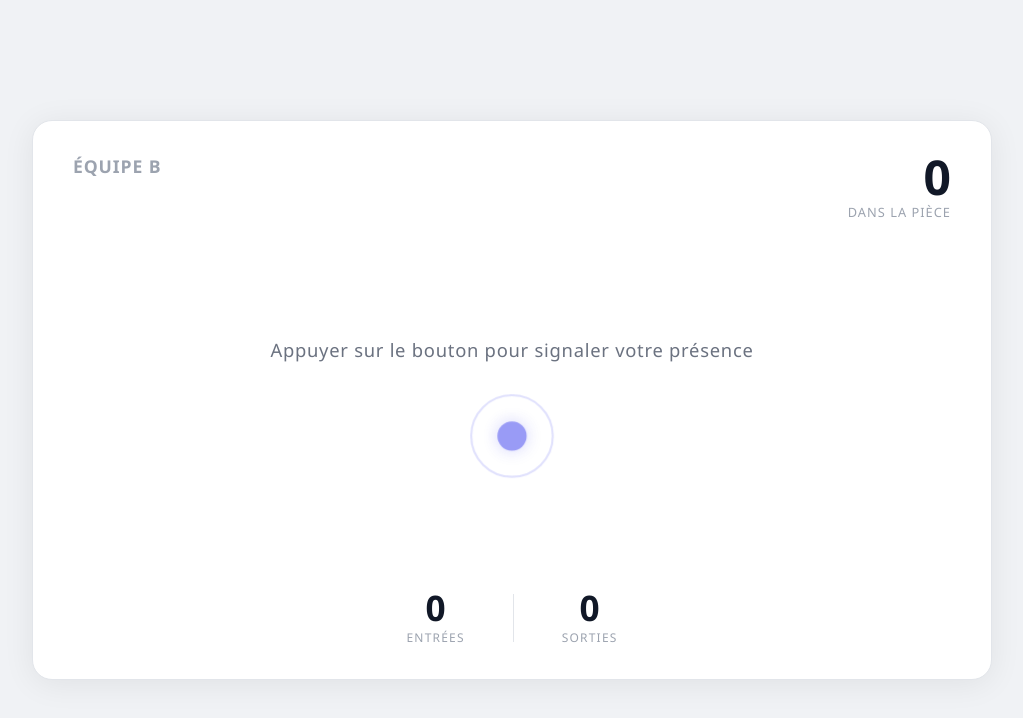
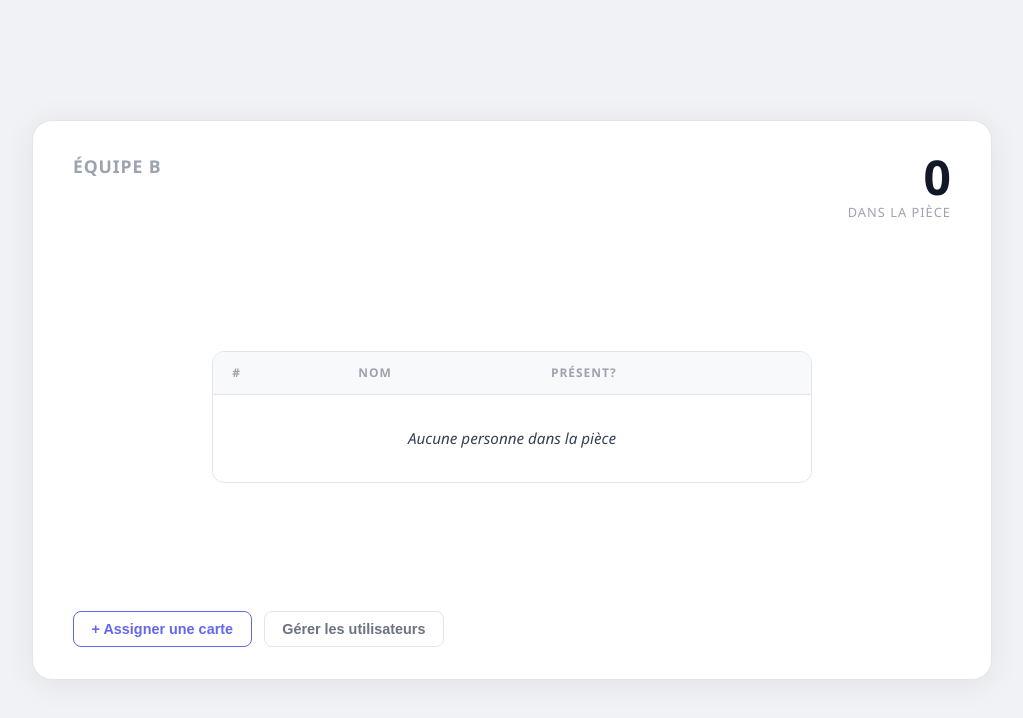
Before and after one commit to Cyrilsch3/Projet_Transversal_equipe_B, a React (Vite) app in the folder client/: page / in a window 1280 px wide. Shown: the top 718 px of the page, without its empty margins (128-1151 px from the left). Built offline with nearby package versions, Linux system fonts and the light colour scheme.

Commit message:
2emme version du site(#3)

```diff
--- a/client/src/pages/Home.css
+++ b/client/src/pages/Home.css
@@ -102,37 +102,266 @@
   50%       { box-shadow: 0 0 28px rgba(99, 102, 241, 0.7); }
 }
 
+/* ── Table ── */
+.presence-table-wrapper {
+  width: 100%;
+  max-width: 600px;
+  border: 1px solid #e2e5ea;
+  border-radius: 12px;
+  overflow: hidden;
+}
+
+.presence-table {
+  width: 100%;
+  border-collapse: collapse;
+  font-size: 0.95rem;
+}
+
+.presence-table thead {
+  background-color: #f8f9fb;
+}
+
+.presence-table th {
+  padding: 0.75rem 1.2rem;
+  text-align: left;
+  font-size: 0.75rem;
+  font-weight: 600;
+  color: #9ca3af;
+  letter-spacing: 0.08em;
+  text-transform: uppercase;
+  border-bottom: 1px solid #e2e5ea;
+}
+
+.presence-table td {
+  padding: 0.85rem 1.2rem;
+  color: #374151;
+  border-bottom: 1px solid #f3f4f6;
+}
+
+.presence-table tbody tr:last-child td {
+  border-bottom: none;
+}
+
+.presence-table tbody tr:hover {
+  background-color: #fafafa;
+}
+
+.table-empty {
+  text-align: center;
+  color: #9ca3af;
+  font-style: italic;
+  padding: 2rem !important;
+}
+
 /* ── Footer ── */
 .dashboard-footer {
   display: flex;
-  justify-content: center;
+  justify-content: space-between;
   align-items: center;
-  gap: 3rem;
 }
 
-.stat-card {
+.footer-left {
+  display: flex;
+  gap: 0.75rem;
+}
+
+
+.assign-btn {
+  background: none;
+  border: 1.5px solid #6366f1;
+  color: #6366f1;
+  font-size: 0.9rem;
+  font-weight: 600;
+  padding: 0.55rem 1.1rem;
+  border-radius: 8px;
+  transition: background 0.2s, color 0.2s;
+}
+
+.assign-btn:hover {
+  background-color: #6366f1;
+  color: #fff;
+}
+
+.users-btn {
+  background: none;
+  border: 1.5px solid #e2e5ea;
+  color: #6b7280;
+  font-size: 0.9rem;
+  font-weight: 600;
+  padding: 0.55rem 1.1rem;
+  border-radius: 8px;
+  transition: border-color 0.2s, color 0.2s;
+}
+
+.users-btn:hover {
+  border-color: #9ca3af;
+  color: #374151;
+}
+
+/* ── Modal ── */
+.modal-overlay {
+  position: fixed;
+  inset: 0;
+  background: rgba(0, 0, 0, 0.35);
+  display: flex;
+  align-items: center;
+  justify-content: center;
+  z-index: 100;
+}
+
+.modal {
+  background: #fff;
+  border-radius: 16px;
+  padding: 2rem;
+  width: 100%;
+  max-width: 400px;
+  box-shadow: 0 8px 40px rgba(0, 0, 0, 0.15);
+}
+
+.modal-title {
+  font-size: 1.2rem;
+  font-weight: 700;
+  color: #111827;
+  margin-bottom: 0.4rem;
+}
+
+.modal-sub {
+  font-size: 0.875rem;
+  color: #9ca3af;
+  margin-bottom: 1.5rem;
+}
+
+.modal-form {
   display: flex;
   flex-direction: column;
-  align-items: center;
-  gap: 4px;
+  gap: 1rem;
 }
 
-.stat-value {
-  font-size: 2.2rem;
-  font-weight: 700;
+.modal-input {
+  width: 100%;
+  padding: 0.75rem 1rem;
+  border: 1.5px solid #e2e5ea;
+  border-radius: 8px;
+  font-size: 0.95rem;
   color: #111827;
-  line-height: 1;
+  outline: none;
+  transition: border-color 0.2s;
 }
 
-.stat-label {
-  font-size: 0.75rem;
-  color: #9ca3af;
-  letter-spacing: 0.1em;
-  text-transform: uppercase;
+.modal-input:focus {
+  border-color: #6366f1;
 }
 
-.stat-divider {
-  width: 1px;
-  height: 48px;
-  background-color: #e2e5ea;
+.modal-error {
+  font-size: 0.85rem;
+  color: #ef4444;
 }
+
+.modal-actions {
+  display: flex;
+  justify-content: flex-end;
+  gap: 0.75rem;
+}
+
+.btn-cancel {
+  background: none;
+  border: 1.5px solid #e2e5ea;
+  color: #6b7280;
+  padding: 0.55rem 1.1rem;
+  border-radius: 8px;
+  font-size: 0.9rem;
+  transition: border-color 0.2s;
+}
+
+.btn-cancel:hover {
+  border-color: #9ca3af;
+}
+
+.btn-add {
+  background-color: #6366f1;
+  border: none;
+  color: #fff;
+  padding: 0.55rem 1.3rem;
+  border-radius: 8px;
+  font-size: 0.9rem;
+  font-weight: 600;
+  transition: background 0.2s;
+}
+
+.btn-add:hover:not(:disabled) {
+  background-color: #4f46e5;
+}
+
+.btn-add:disabled {
+  opacity: 0.6;
+  cursor: not-allowed;
+}
+
+/* ── Modal large (users) ── */
+.modal-large {
+  max-width: 600px;
+}
+
+.modal-header-row {
+  display: flex;
+  justify-content: space-between;
+  align-items: flex-start;
+  margin-bottom: 1.25rem;
+}
+
+.btn-close {
+  background: none;
+  border: none;
+  font-size: 1rem;
+  color: #9ca3af;
+  padding: 0.25rem;
+  line-height: 1;
+  transition: color 0.2s;
+}
+
+.btn-close:hover {
+  color: #374151;
+}
+
+.modal-loading {
+  text-align: center;
+  color: #9ca3af;
+  padding: 2rem 0;
+  font-style: italic;
+}
+
+.users-table-wrapper {
+  border: 1px solid #e2e5ea;
+  border-radius: 10px;
+  overflow: hidden;
+  max-height: 360px;
+  overflow-y: auto;
+}
+
+.card-id {
+  font-family: monospace;
+  font-size: 0.85rem;
+  color: #6b7280;
+}
+
+.btn-delete {
+  background: none;
+  border: 1.5px solid #fca5a5;
+  color: #ef4444;
+  font-size: 0.8rem;
+  font-weight: 600;
+  padding: 0.3rem 0.8rem;
+  border-radius: 6px;
+  transition: background 0.2s, color 0.2s;
+  white-space: nowrap;
+}
+
+.btn-delete:hover:not(:disabled) {
+  background-color: #ef4444;
+  color: #fff;
+}
+
+.btn-delete:disabled {
+  opacity: 0.5;
+  cursor: not-allowed;
+}
--- a/client/src/pages/Home.jsx
+++ b/client/src/pages/Home.jsx
@@ -1,14 +1,62 @@
+import { useState } from 'react'
+import api from '../services/api'
 import './Home.css'
 
 const TEAM_NAME = "Équipe B"
 const PLACEHOLDER = {
-  personnes: 0,
-  entrees: 0,
-  sorties: 0,
+  presents: [],
 }
 
 function Home() {
-  const { personnes, entrees, sorties } = PLACEHOLDER
+  const { presents } = PLACEHOLDER
+
+  const [assignOpen, setAssignOpen]   = useState(false)
+  const [usersOpen, setUsersOpen]     = useState(false)
+  const [username, setUsername]       = useState('')
+  const [loading, setLoading]         = useState(false)
+  const [error, setError]             = useState(null)
+  const [users, setUsers]             = useState([])
+  const [usersLoading, setUsersLoading] = useState(false)
+  const [deletingId, setDeletingId]   = useState(null)
+
+  async function handleAssign(e) {
+    e.preventDefault()
+    if (!username.trim()) return
+    setLoading(true)
+    setError(null)
+    try {
+      await api.post('/assign-card', { username: username.trim() })
+      setUsername('')
+      setAssignOpen(false)
+    } catch (err) {
+      setError(err.response?.data?.message ?? 'Erreur serveur')
+    } finally {
+      setLoading(false)
+    }
+  }
+
+  async function openUsers() {
+    setUsersOpen(true)
+    setUsersLoading(true)
+    try {
+      const { data } = await api.get('/users')
+      setUsers(data)
+    } catch {
+      setUsers([])
+    } finally {
+      setUsersLoading(false)
+    }
+  }
+
+  async function handleDelete(id) {
+    setDeletingId(id)
+    try {
+      await api.delete(`/users/${id}`)
+      setUsers(prev => prev.filter(u => u.id !== id))
+    } finally {
+      setDeletingId(null)
+    }
+  }
 
   return (
     <div className="home-wrapper">
@@ -17,31 +65,137 @@ function Home() {
         <header className="dashboard-header">
           <span className="team-name">{TEAM_NAME}</span>
           <div className="presence-counter">
-            <span className="counter-value">{personnes}</span>
+            <span className="counter-value">{presents.length}</span>
             <span className="counter-label">dans la pièce</span>
           </div>
         </header>
 
         <section className="dashboard-center">
-          <p className="tagline">Appuyer sur le bouton pour signaler votre présence</p>
-          <div className="pulse-ring">
-            <div className="pulse-dot" />
+          <div className="presence-table-wrapper">
+            <table className="presence-table">
+              <thead>
+                <tr>
+                  <th>#</th>
+                  <th>Nom</th>
+                  <th>Présent?</th>
+                </tr>
+              </thead>
+              <tbody>
+                {presents.length === 0 ? (
+                  <tr>
+                    <td colSpan={3} className="table-empty">Aucune personne dans la pièce</td>
+                  </tr>
+                ) : (
+                  presents.map((p, i) => (
+                    <tr key={p.id}>
+                      <td>{i + 1}</td>
+                      <td>{p.nom}</td>
+                      <td>{p.heure}</td>
+                    </tr>
+                  ))
+                )}
+              </tbody>
+            </table>
           </div>
         </section>
 
         <footer className="dashboard-footer">
-          <div className="stat-card">
-            <span className="stat-value">{entrees}</span>
-            <span className="stat-label">Entrées</span>
-          </div>
-          <div className="stat-divider" />
-          <div className="stat-card">
-            <span className="stat-value">{sorties}</span>
-            <span className="stat-label">Sorties</span>
+          <div className="footer-left">
+            <button className="assign-btn" onClick={() => setAssignOpen(true)}>
+              + Assigner une carte
+            </button>
+            <button className="users-btn" onClick={openUsers}>
+              Gérer les utilisateurs
+            </button>
           </div>
         </footer>
 
       </div>
+
+      {/* Modal — Assigner une carte */}
+      {assignOpen && (
+        <div className="modal-overlay" onClick={() => setAssignOpen(false)}>
+          <div className="modal" onClick={e => e.stopPropagation()}>
+            <h2 className="modal-title">Assigner une carte RFID</h2>
+            <p className="modal-sub">Scannez la carte puis entrez le nom d'utilisateur.</p>
+            <form className="modal-form" onSubmit={handleAssign}>
+              <input
+                className="modal-input"
+                type="text"
+                placeholder="Nom d'utilisateur"
+                value={username}
+                onChange={e => setUsername(e.target.value)}
+                autoFocus
+              />
+              {error && <p className="modal-error">{error}</p>}
+              <div className="modal-actions">
+                <button type="button" className="btn-cancel" onClick={() => setAssignOpen(false)}>
+                  Annuler
+                </button>
+                <button type="submit" className="btn-add" disabled={loading}>
+                  {loading ? 'Envoi…' : 'Ajouter'}
+                </button>
+              </div>
+            </form>
+          </div>
+        </div>
+      )}
+
+      {/* Modal — Gérer les utilisateurs */}
+      {usersOpen && (
+        <div className="modal-overlay" onClick={() => setUsersOpen(false)}>
+          <div className="modal modal-large" onClick={e => e.stopPropagation()}>
+            <div className="modal-header-row">
+              <div>
+                <h2 className="modal-title">Utilisateurs enregistrés</h2>
+                <p className="modal-sub">Cartes RFID associées à un compte.</p>
+              </div>
+              <button className="btn-close" onClick={() => setUsersOpen(false)}>✕</button>
+            </div>
+
+            {usersLoading ? (
+              <p className="modal-loading">Chargement…</p>
+            ) : (
+              <div className="users-table-wrapper">
+                <table className="presence-table">
+                  <thead>
+                    <tr>
+                      <th>#</th>
+                      <th>Nom d'utilisateur</th>
+                      <th>ID Carte</th>
+                      <th></th>
+                    </tr>
+                  </thead>
+                  <tbody>
+                    {users.length === 0 ? (
+                      <tr>
+                        <td colSpan={4} className="table-empty">Aucun utilisateur enregistré</td>
+                      </tr>
+                    ) : (
+                      users.map((u, i) => (
+                        <tr key={u.id}>
+                          <td>{i + 1}</td>
+                          <td>{u.username}</td>
+                          <td className="card-id">{u.cardId}</td>
+                          <td>
+                            <button
+                              className="btn-delete"
+                              onClick={() => handleDelete(u.id)}
+                              disabled={deletingId === u.id}
+                            >
+                              {deletingId === u.id ? '…' : 'Supprimer'}
+                            </button>
+                          </td>
+                        </tr>
+                      ))
+                    )}
+                  </tbody>
+                </table>
+              </div>
+            )}
+          </div>
+        </div>
+      )}
     </div>
   )
 }
```
